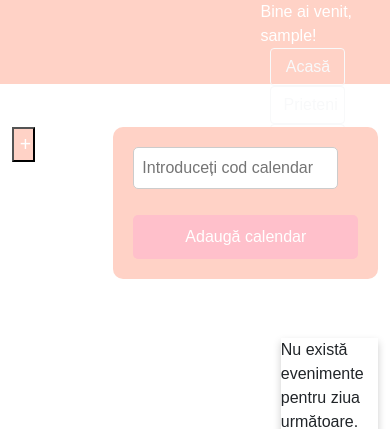
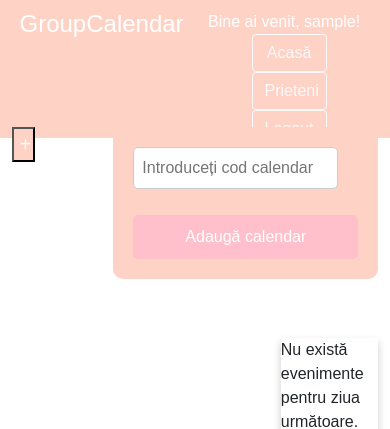
Before and after one commit to unibuc-cs/Ford-Falcon, a PHP site: page /homepage.php in a window 390 px wide. Shown: the top 429 px of the page. Run offline with PHP 8.4, Linux system fonts and the light colour scheme; the visitor is signed in with stand-in values (Sample User, id 1); data that the repository does not hold is empty.

Commit message:
Homepage responsive CSS
Works

```diff
--- a/header.php
+++ b/header.php
@@ -14,32 +14,41 @@
         }
 
         .header {
-            flex: 1 1 auto;
             background-color: #ffd2c6;
             color: #fff;
             /* padding: 10px; */
             position: absolute;
             top: 0px;
             width: 100%;
-            height: 10%;
+            height: auto;
+            display: flex;
+            justify-content: space-between;
         }
 
         .header h1 {
-            width: 40%;
+            width: auto;
+            height: auto;
+            min-height: 50px;
             text-align: center;
-            text-size-adjust: 20px;
+            margin-left: 5%;
+            margin-right: 5%;
+            text-size-adjust: 10px;
+            font-size: 1.5em;
         }
 
         .login-register {
-            text-align: left;
-            position: absolute;
+            position: relative;
+            text-align: center;
             color: #fff;
-            width: 30%;
+            width: auto;
+            top: 10px;
+            margin-right: 25px;
         }
 
         .login-register a {
             width: 75px;
             text-size-adjust: 10px;
+            font-size: : 1em;
         }
 
         .back-button {
@@ -74,7 +83,7 @@
             <button class="back-button" onclick="window.location.href='homepage.php'">Înapoi</button>
         <?php endif; ?>
         <h1 style="display: inline-block; position: relative; left: 0px; top:10px;">GroupCalendar</h1>
-        <div class="login-register" style="display: inline-block;left:100px; position:relative;">
+        <div class="login-register" style="display: inline-block;">
             <?php
             if (isset($_SESSION['loggedin']) && $_SESSION['loggedin'] === true) {
                 echo "Bine ai venit, " . htmlspecialchars($user_name) . "!";
--- a/homepage.php
+++ b/homepage.php
@@ -347,7 +347,7 @@ mysqli_close($conn);
     .calendar-button {
         background-color: #ffd2c6;
         color: white;
-        width: 800px;
+        width: 70vw;
         height: 80px;
         text-align: center;
         justify-content: center;
```
